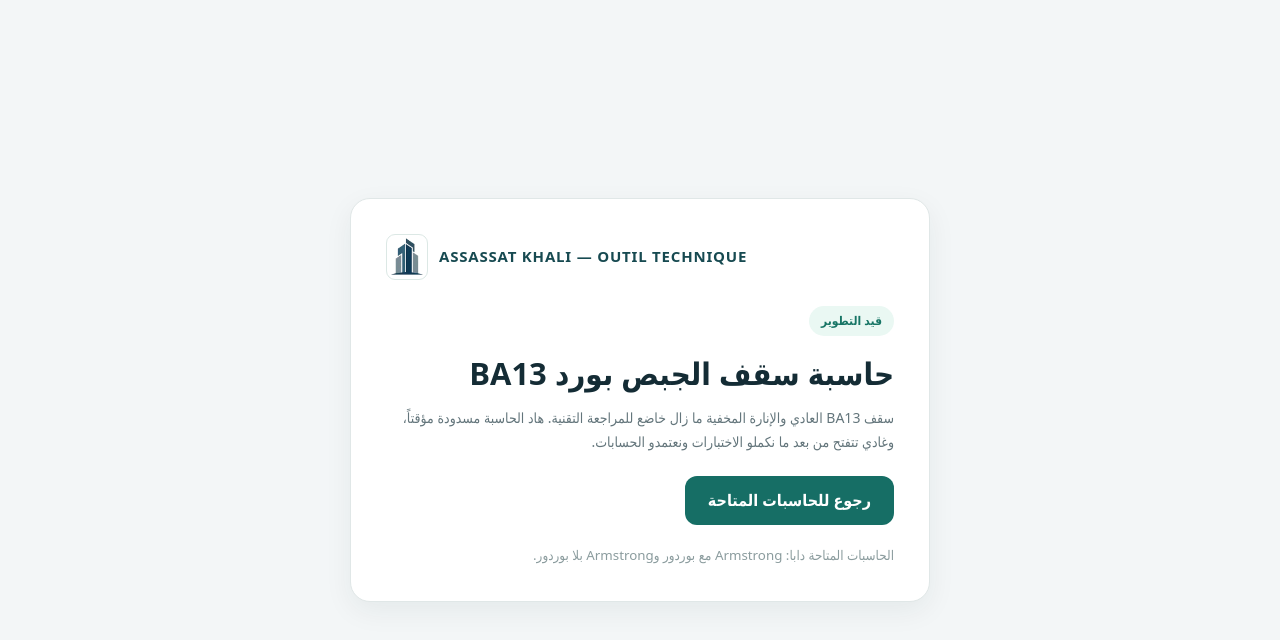
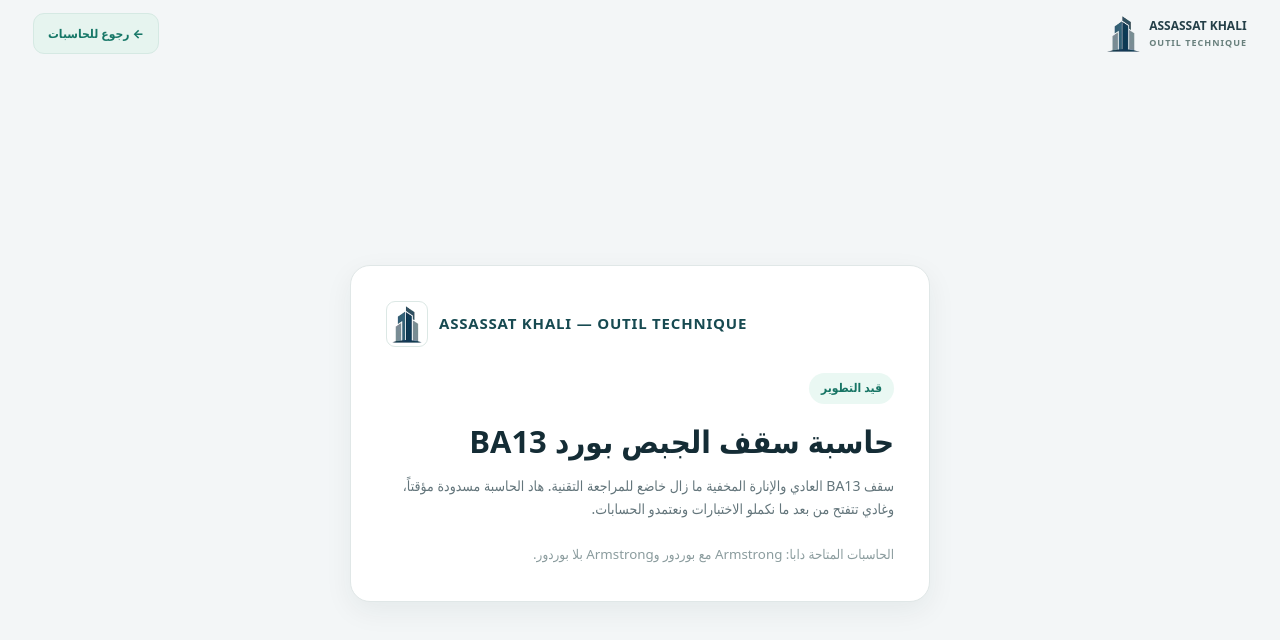
Before and after one commit to khaliyoussef5/assassat-khali-app, a website: page public/calculators/ba13-ceiling/index.html in a window 1280 px wide. Drawn offline with Linux system fonts and the light colour scheme.

Commit message:
Align ba13-ceiling placeholder back navigation with calculator top bar without unlocking

```diff
--- a/public/calculators/ba13-ceiling/index.html
+++ b/public/calculators/ba13-ceiling/index.html
@@ -13,14 +13,15 @@
 
 <meta charset="utf-8"><meta name="viewport" content="width=device-width, initial-scale=1">
 <link rel="icon" type="image/webp" href="../../assets/logo-assassat-khali.webp">
+<link rel="stylesheet" href="../../assets/ak-calculator-nav.css">
 <meta name="robots" content="noindex,nofollow">
 <meta name="theme-color" content="#112c36">
 <title>حاسبة سقف الجبص بورد BA13 — قيد التطوير | ASSASSAT KHALI</title>
 <style>
 :root{color-scheme:light}
 *{box-sizing:border-box}
-body{margin:0;min-height:100vh;display:grid;place-items:center;padding:24px;background:#f3f6f7;color:#142c35;font-family:system-ui,-apple-system,"Segoe UI",Tahoma,Arial,sans-serif;line-height:1.7}
-main{max-width:580px;width:100%;background:white;border:1px solid #e0e7e7;border-radius:20px;padding:35px;box-shadow:0 9px 28px #112c3610}
+body{margin:0;min-height:100vh;display:flex;flex-direction:column;align-items:stretch;padding:0;background:#f3f6f7;color:#142c35;font-family:system-ui,-apple-system,"Segoe UI",Tahoma,Arial,sans-serif;line-height:1.7}
+main{max-width:580px;width:calc(100% - 36px);margin:auto;background:white;border:1px solid #e0e7e7;border-radius:20px;padding:35px;box-shadow:0 9px 28px #112c3610}
 .brand{display:flex;align-items:center;gap:11px;color:#174a51;font-weight:850;letter-spacing:.8px;direction:ltr;text-align:left;font-size:15px}
 .eyebrow{display:inline-block;color:#177565;background:#eaf8f3;border-radius:999px;padding:5px 12px;font-weight:850;font-size:12px;margin-top:26px}
 h1{font-size:clamp(23px,5vw,31px);margin:15px 0 10px;line-height:1.45}
@@ -31,12 +32,12 @@ small{display:block;margin-top:19px;color:#8b9c9e}
 </style>
 </head>
 <body>
+<nav class="ak-calculator-nav" aria-label="التنقل بين الحاسبات"><a class="ak-calculator-nav__home" href="../../" aria-label="الرئيسية ASSASSAT KHALI"><img src="../../assets/logo-assassat-khali.webp" alt="" width="34" height="36"><span>ASSASSAT KHALI<small>OUTIL TECHNIQUE</small></span></a><a class="ak-calculator-nav__back" href="../../">← رجوع للحاسبات</a></nav>
 <main>
 <div class="brand"><img src="../../assets/logo-assassat-khali.webp" width="42" height="46" alt="" style="object-fit:contain;background:#fff;border:1px solid #dce8e5;border-radius:9px;padding:3px">ASSASSAT KHALI — OUTIL TECHNIQUE</div>
 <span class="eyebrow">قيد التطوير</span>
 <h1>حاسبة سقف الجبص بورد BA13</h1>
 <p>سقف BA13 العادي والإنارة المخفية ما زال خاضع للمراجعة التقنية. هاد الحاسبة مسدودة مؤقتاً، وغادي تتفتح من بعد ما نكملو الاختبارات ونعتمدو الحسابات.</p>
-<a href="../../">رجوع للحاسبات المتاحة</a>
 <small>الحاسبات المتاحة دابا: Armstrong مع بوردور وArmstrong بلا بوردور.</small>
 </main>
 </body>
```
